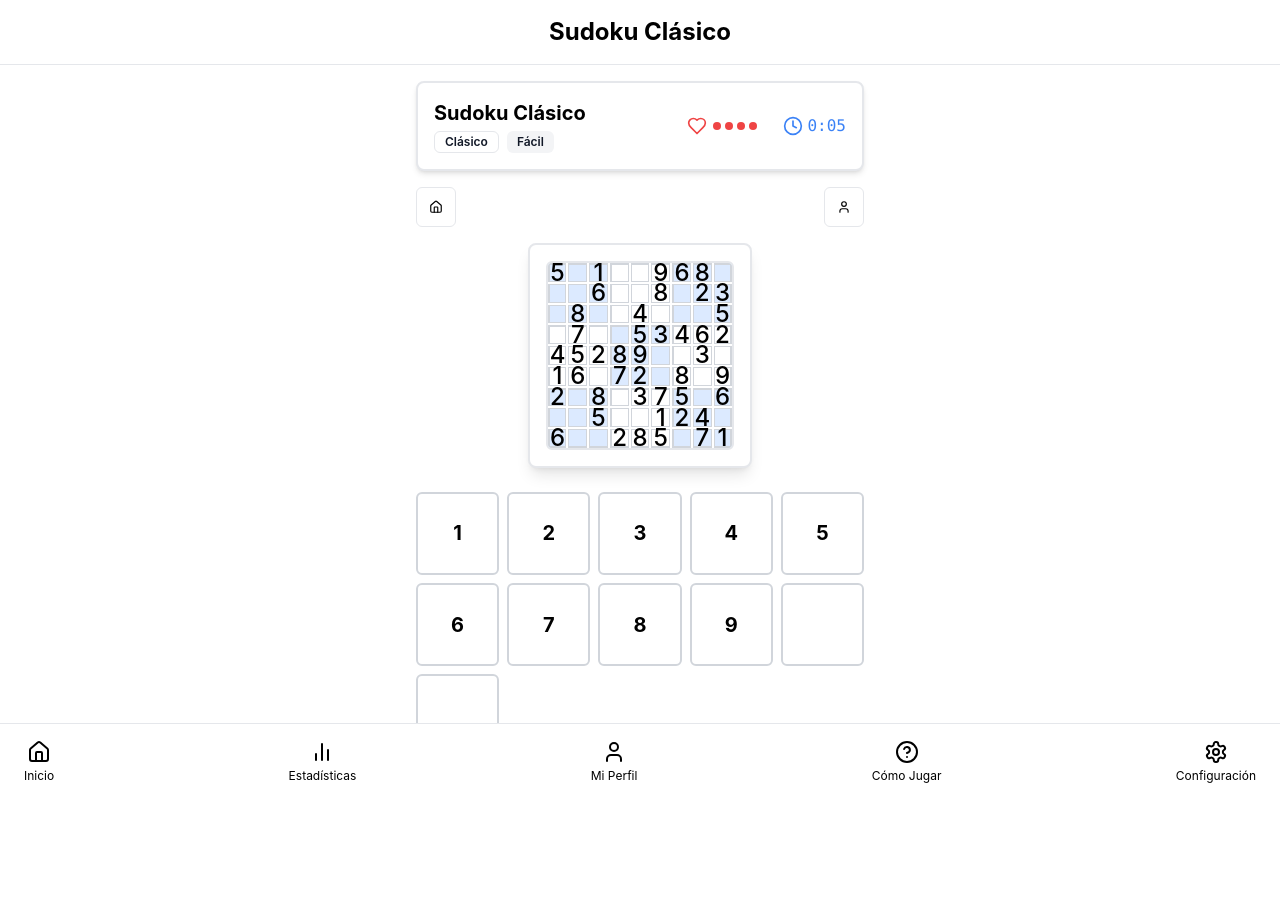
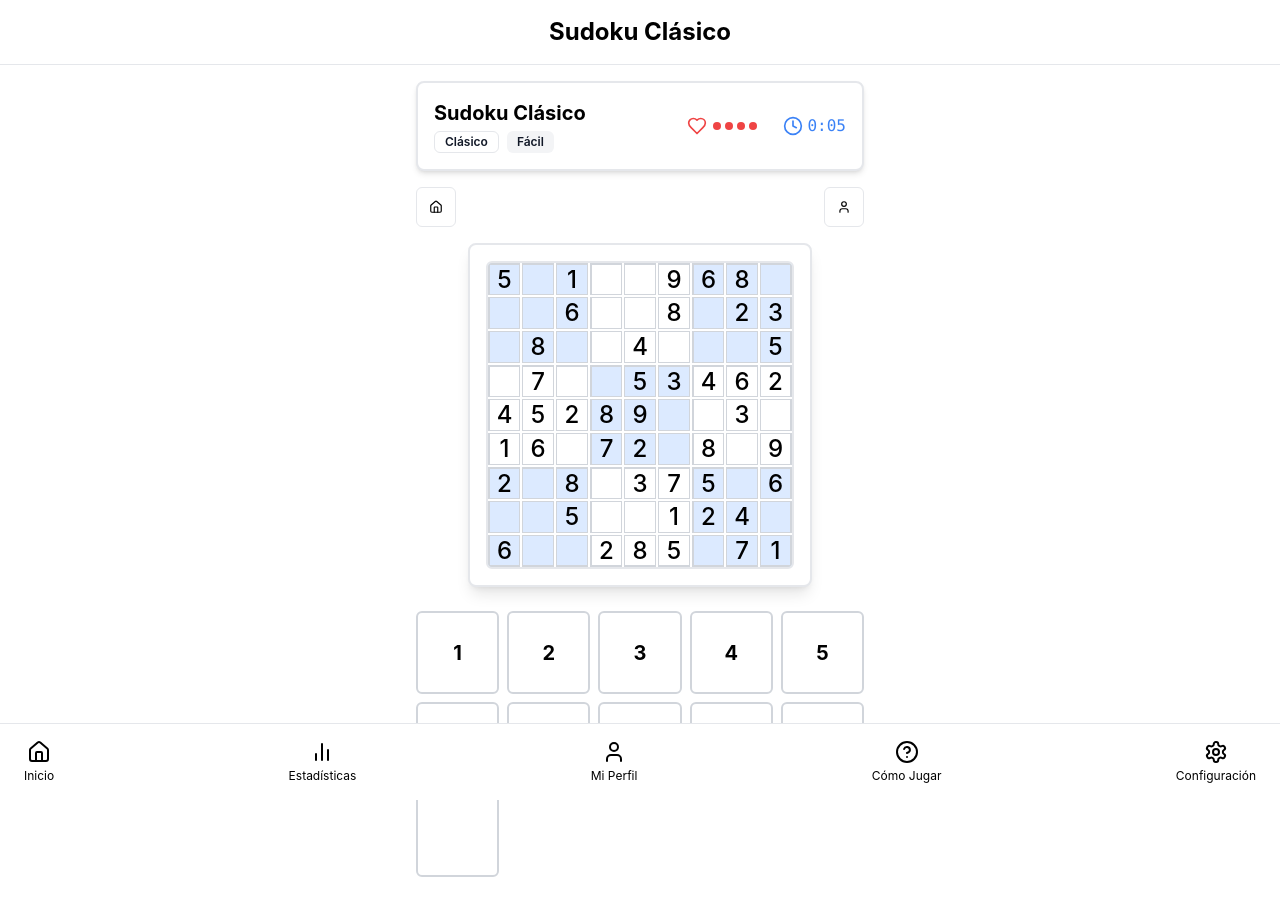
Before and after one commit to valensoto486/SudokubyValen, a React (Create React App) app in the folder sudoku/: page /game in a window 1280 px wide. Shown: the top 916 px of the page. Before the commit the page ends 821 px from the top, so only its background shows below. Built offline with nearby package versions, Linux system fonts and the light colour scheme.

Commit message:
fix: Configuracion tamaño de celdas

```diff
--- a/sudoku/src/components/gameComponents/sudoku-cell.js
+++ b/sudoku/src/components/gameComponents/sudoku-cell.js
@@ -72,7 +72,7 @@ export default function SudokuCell({
 
   // Cell background and text styles
   const cellStyles = cn(
-    "aspect-square text-center transition-colors duration-200",
+    "aspect-square text-center transition-colors duration-200 min-w-8 min-h-8",
     backgroundColor,
     isInitial ? "font-bold text-primary" : "text-foreground",
     isSelected ? "bg-primary/20" : "",
```
